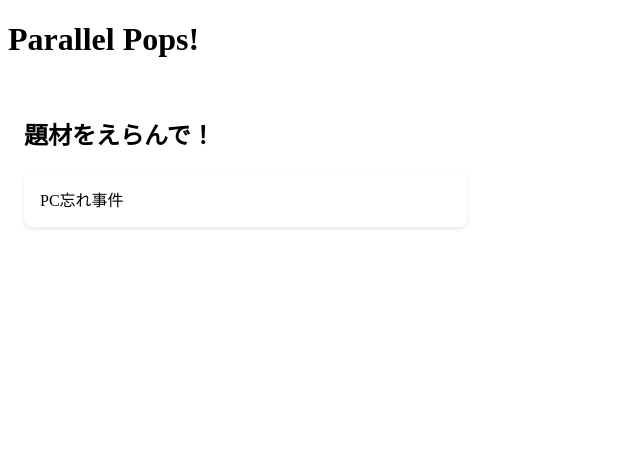
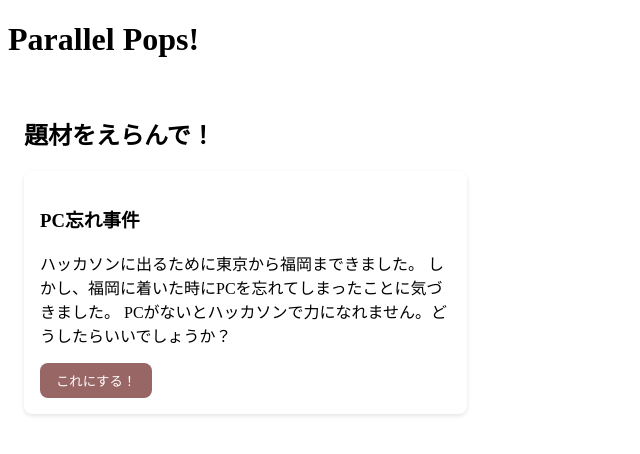
Before and after one commit to mentai-park/parallel-pops, a Next.js app: page / in a window 1280 px wide. Shown: the top 454 px of the page, without its empty margins (0-640 px from the left). Built offline with nearby package versions, Linux system fonts and the light colour scheme.

Commit message:
Add button

```diff
--- a/app/page.tsx
+++ b/app/page.tsx
@@ -2,13 +2,33 @@
 
 import React, { ComponentProps, FC } from "react"
 import { Card } from "../components/elements/card"
+import { Button } from "../components/elements/button"
+
+const topics = [
+  {
+    title: "PC忘れ事件",
+    body: "ハッカソンに出るために東京から福岡まできました。\nしかし、福岡に着いた時にPCを忘れてしまったことに気づきました。\nPCがないとハッカソンで力になれません。どうしたらいいでしょうか？",
+  },
+]
 
 const Page: FC<ComponentProps<"section">> = ({ ...props }) => {
   return (
     <section style={{ padding: "1rem" }} {...props}>
       <h2>題材をえらんで！</h2>
       <div style={{ display: "flex", gap: ".5rem" }}>
-        <Card>PC忘れ事件</Card>
+        {topics.map((topic, i) => (
+          <Card key={i}>
+            <h3>{topic.title}</h3>
+            <p>{topic.body}</p>
+            <Button
+              onClick={() => {
+                alert(`選択された題材: ${topic.title}`)
+              }}
+            >
+              これにする！
+            </Button>
+          </Card>
+        ))}
       </div>
     </section>
   )
--- /dev/null
+++ b/components/elements/button.tsx
@@ -0,0 +1,16 @@
+import { FC, ComponentProps } from "react"
+
+export const Button: FC<ComponentProps<"button">> = ({ ...props }) => {
+  return (
+    <button
+      style={{
+        borderRadius: ".5rem",
+        border: "none",
+        backgroundColor: "#966",
+        color: "white",
+        padding: ".5rem 1rem",
+      }}
+      {...props}
+    />
+  )
+}
```
